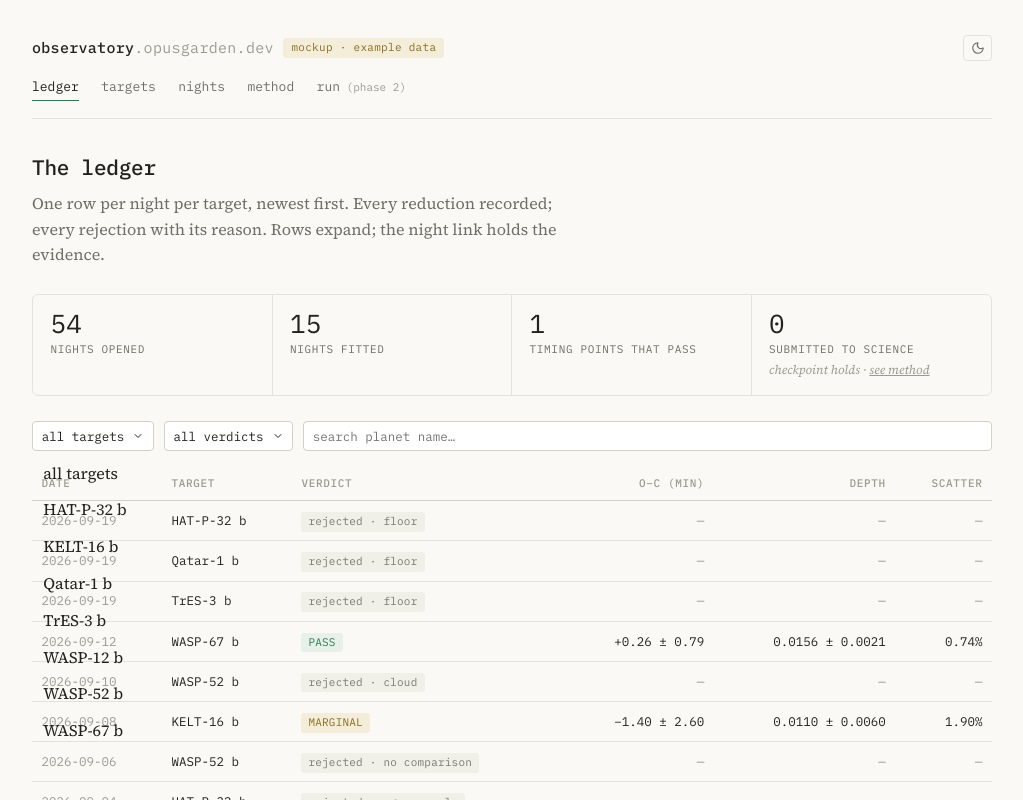
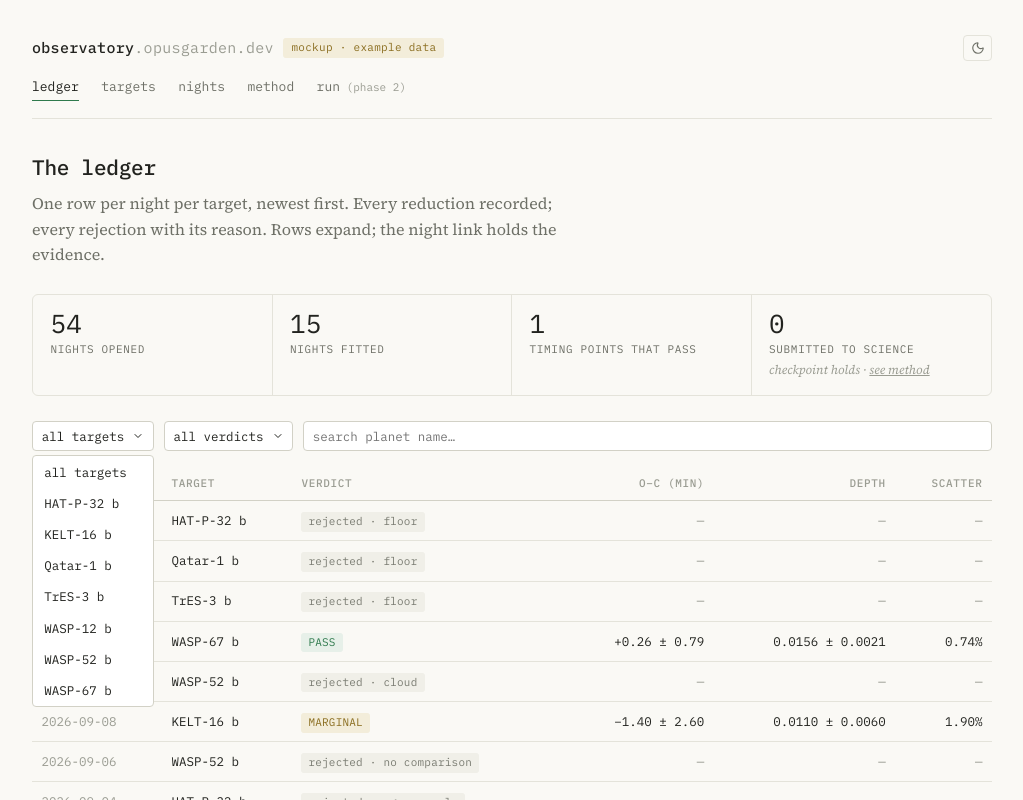
Before and after one commit to opusbuilds/opus-observatory, a Vue app: page / in a window 1280 px wide. Both pictures are taken after a click on the button "all targets". Shown: the top 800 px of the page, without its empty margins (128-1151 px from the left). Built offline with nearby package versions, Linux system fonts and the light colour scheme.

Commit message:
Style the select dropdown through the portal and replace the UA focus ring
Scoped CSS never reached the teleported SelectContent, so the menu rendered transparent and in the body serif over the table.

```diff
--- a/src/components/ledger/FilterSelect.vue
+++ b/src/components/ledger/FilterSelect.vue
@@ -20,12 +20,12 @@ const selected = computed({
       <ChevronDown :size="12" />
     </SelectTrigger>
     <SelectPortal>
-      <SelectContent class="content" position="popper" :side-offset="4">
+      <SelectContent class="select-content" position="popper" :side-offset="4">
         <SelectViewport>
-          <SelectItem class="item" :value="ALL">
+          <SelectItem class="select-item" :value="ALL">
             <SelectItemText>{{ placeholder }}</SelectItemText>
           </SelectItem>
-          <SelectItem v-for="o in options" :key="o.value" class="item" :value="o.value">
+          <SelectItem v-for="o in options" :key="o.value" class="select-item" :value="o.value">
             <SelectItemText>{{ o.label }}</SelectItemText>
           </SelectItem>
         </SelectViewport>
@@ -48,8 +48,10 @@ const selected = computed({
   padding: 0.35rem 0.55rem;
   cursor: pointer;
 }
-.content {
+:global(.select-content) {
   min-width: var(--reka-select-trigger-width);
+  max-height: var(--reka-select-content-available-height);
+  overflow-y: auto;
   background: var(--card);
   border: 1px solid var(--line2);
   border-radius: 4px;
@@ -57,12 +59,12 @@ const selected = computed({
   font-size: 12.5px;
   z-index: 10;
 }
-.item {
+:global(.select-item) {
   padding: 0.35rem 0.7rem;
   cursor: pointer;
   outline: none;
 }
-.item[data-highlighted] {
+:global(.select-item[data-highlighted]) {
   background: var(--green-soft);
   color: var(--green);
 }
--- a/src/styles/base.css
+++ b/src/styles/base.css
@@ -123,3 +123,8 @@ svg {
   display: block;
   max-width: 100%;
 }
+
+:focus-visible {
+  outline: 1px solid var(--green);
+  outline-offset: 1px;
+}
```
